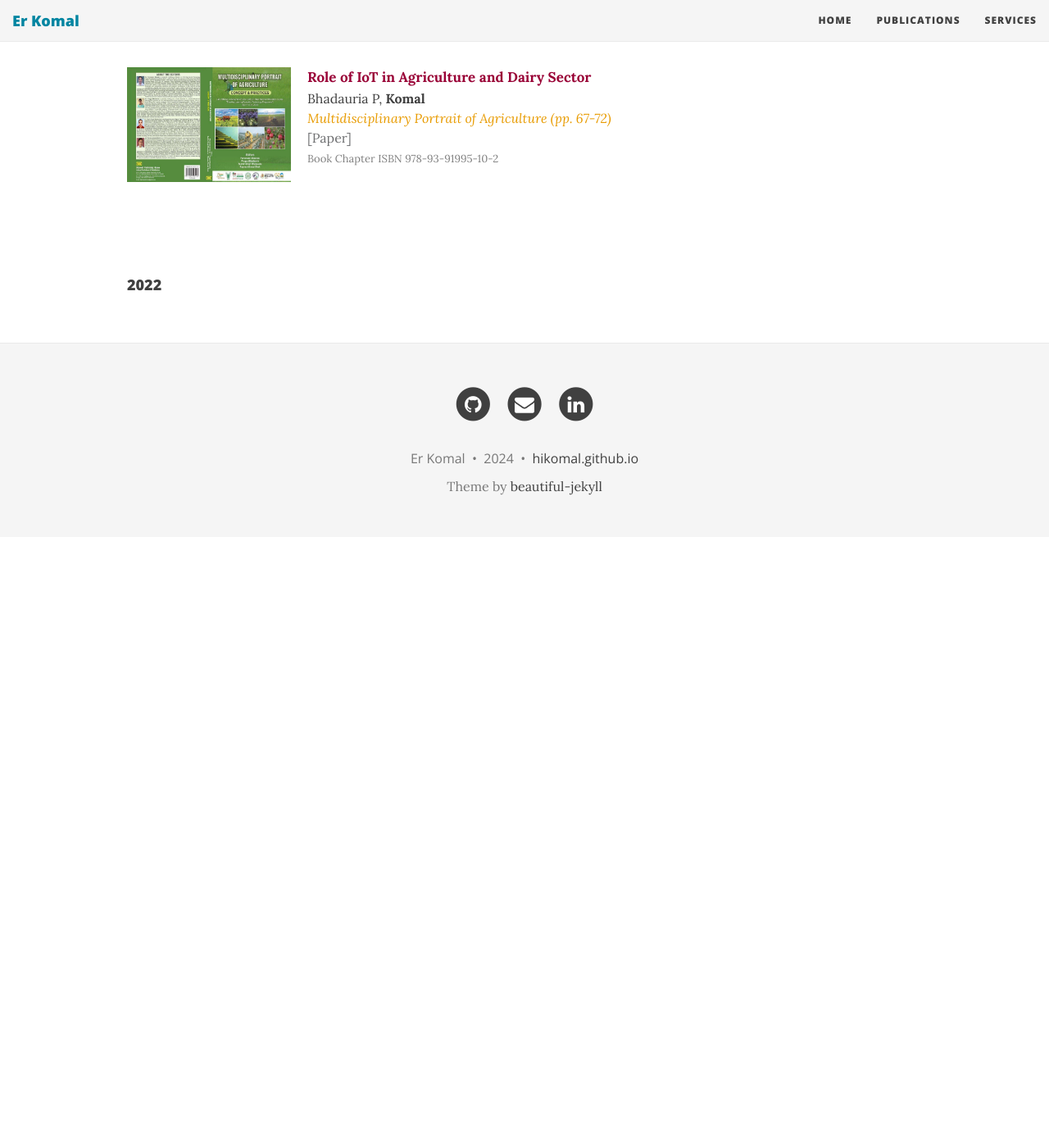
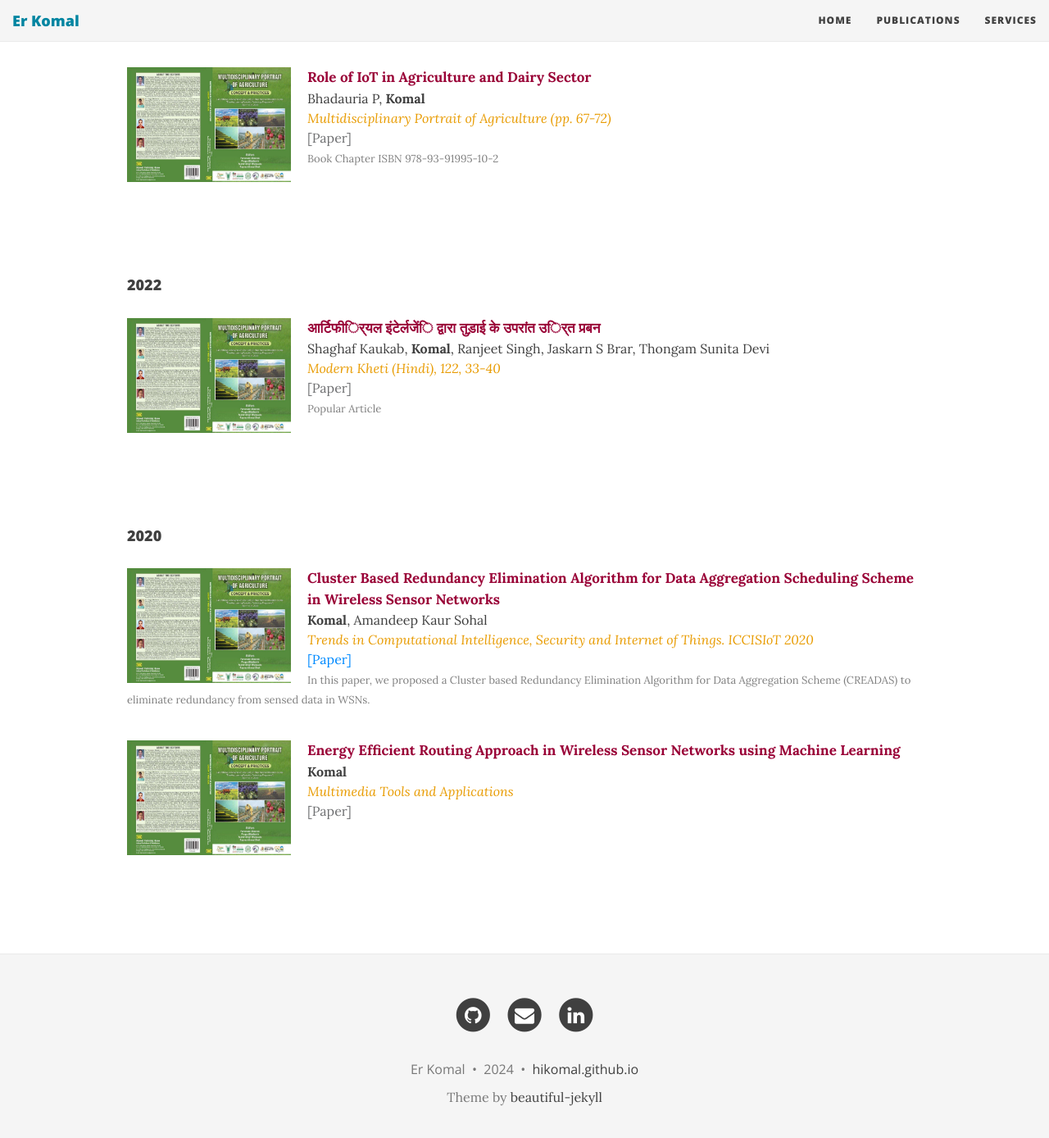
Before and after one commit to hikomal/hikomal.github.io, a Jekyll site: the page built from publications.html, in a window 1280 px wide and 1400 px high, scrolled down 1116 px. Shown: the top 1388 px of the window at 82% size. Built offline with Jekyll 4.4.1, drawn with Linux system fonts in a browser that asks for light colours; nearby versions of some CDN libraries; before the commit the page ends 1771 px from its top, so only the background shows below that.

Commit message:
Update publications.html

```diff
--- a/publications.html
+++ b/publications.html
@@ -141,4 +141,66 @@ h3 { font-size : 18px; margin : 8; padding : 0; }
 </div>
  <br>
  <h3>2022</h3>
+ <div class="publication">
+  <img src="../static/pubs/book.jpg" class="publogo" width="200 px" height="140 px">
+  <p>
+    <strong>
+    आर्टिफीर्ियल इंटेर्लजेंि द्वारा तुड़ाई के उपरांत उर्ित प्रबन
+    </strong>
+    <br>
+    Shaghaf Kaukab, <b>Komal</b>, Ranjeet Singh, Jaskarn S Brar, Thongam Sunita Devi
+    <br>
+    <font color="#E89B00">
+    <em>Modern Kheti (Hindi), 122, 33-40</em>
+    </font>
+    <br>
+    <a href="">[Paper]</a>
+    <br>
+    <font color="grey" size="2">
+   Popular Article
+    </font>
+  </p>
 </div>
+
+ <br>
+ <h3>2020</h3>
+ <div class="publication">
+  <img src="../static/pubs/book.jpg" class="publogo" width="200 px" height="140 px">
+  <p>
+    <strong>
+    Cluster Based Redundancy Elimination Algorithm for Data Aggregation Scheduling Scheme in Wireless Sensor Networks
+    </strong>
+    <br>
+    <b>Komal</b>, Amandeep Kaur Sohal
+    <br>
+    <font color="#E89B00">
+    <em>Trends in Computational Intelligence, Security and Internet of Things. ICCISIoT 2020</em>
+    </font>
+    <br>
+    <a href="https://link.springer.com/chapter/10.1007/978-3-030-66763-4_24">[Paper]</a>
+    <br>
+    <font color="grey" size="2">
+   In this paper, we proposed a Cluster based Redundancy Elimination Algorithm for Data Aggregation Scheme (CREADAS) to eliminate redundancy from sensed data in WSNs.
+    </font>
+  </p>
+</div>
+  <div class="publication">
+  <img src="../static/pubs/book.jpg" class="publogo" width="200 px" height="140 px">
+  <p>
+    <strong>
+    Energy Efficient Routing Approach in Wireless Sensor Networks using Machine Learning
+    </strong>
+    <br>
+    <b>Komal</b>
+    <br>
+    <font color="#E89B00">
+    <em>Multimedia Tools and Applications</em>
+    </font>
+    <br>
+    <a href="">[Paper]</a>
+    <br>
+    <font color="grey" size="2">
+    </font>
+  </p>
+</div>
+</div>
```
